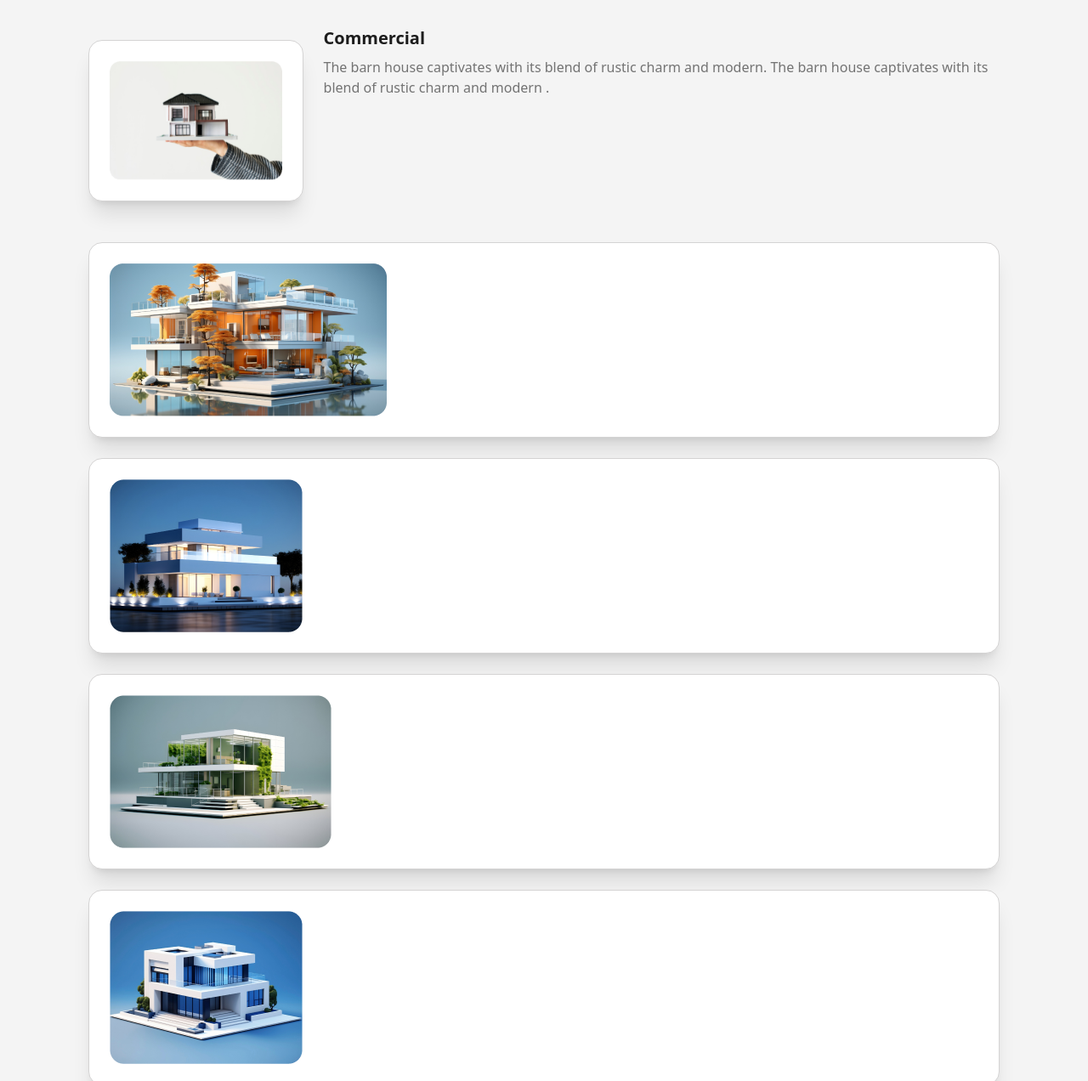
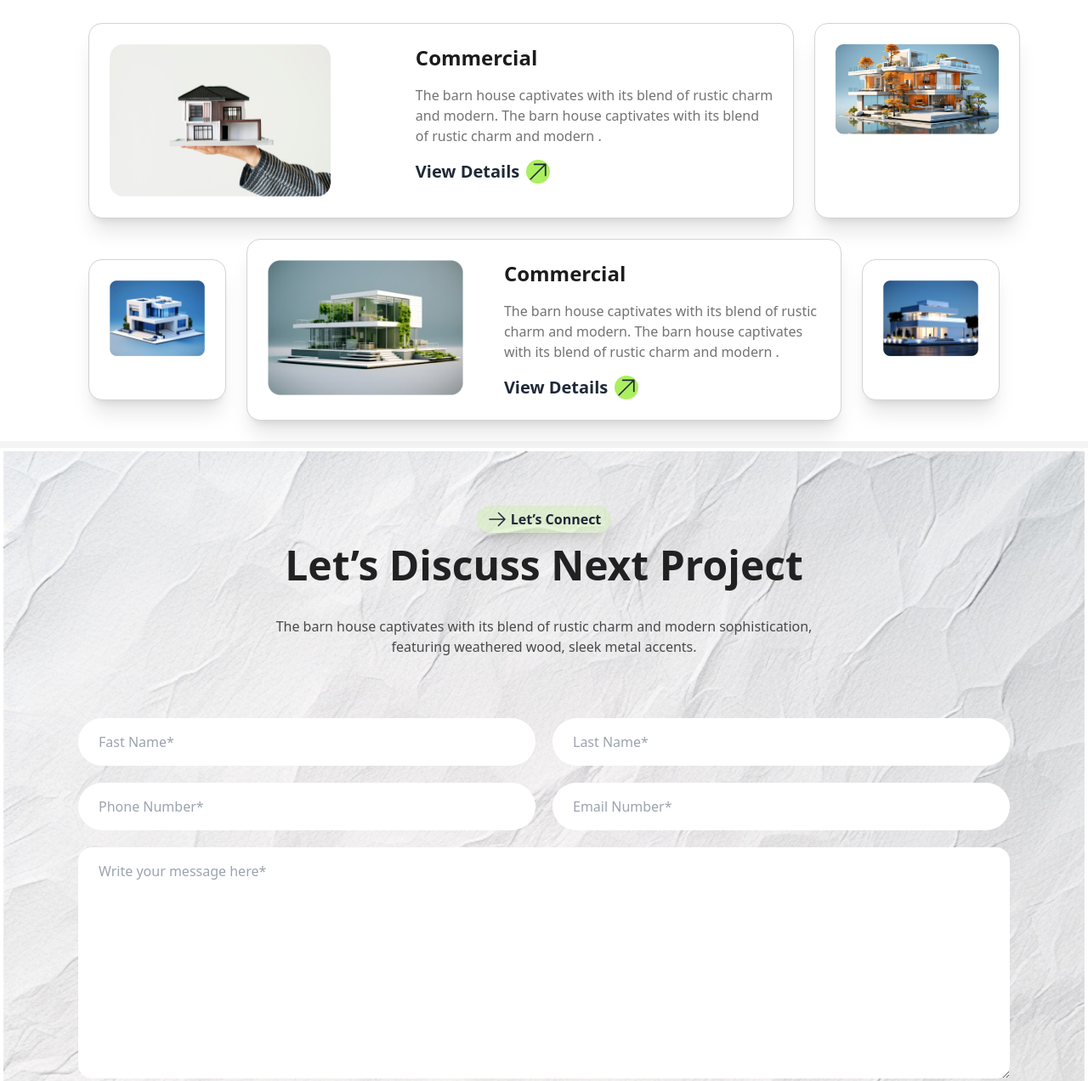
Before and after one commit to rayhan352/3rd_assignment, a plain HTML site: page index.html in a window 1280 px wide. Shown: the part 2179-3451 px from the top of the page at 85% size. Drawn offline with nearby package versions, Linux system fonts and the light colour scheme.

Commit message:
Let’s Connect

```diff
--- a/index.html
+++ b/index.html
@@ -7,6 +7,16 @@
     <title>Assignment three</title>
     <link href="https://cdn.jsdelivr.net/npm/daisyui@4.12.10/dist/full.min.css" rel="stylesheet" type="text/css" />
     <script src="https://cdn.tailwindcss.com"></script>
+    <!-- // <uniquifier>: Use a unique and descriptive class name
+        // <weight>: Use a value from 200 to 800
+
+        .manrope-<uniquifier> {
+          font-family: "Manrope", sans-serif;
+          font-optical-sizing: auto;
+          font-weight: <weight>;
+          font-style: normal;
+        } -->
+
     <script>
         tailwind.config = {
             theme: {
@@ -227,104 +237,149 @@
         </section>
 
         <!-- Explore our Latest works -->
-        <section class=" container m-auto  md:px-20 px-5 py-6 my-5">
+        <section class="md:px-20 px-5 py-6 bg-white">
+            <div class="container m-auto ">
                 <div class="text-center">
                     <button
                         class=" bg-[#ABEF5F33] shadow-xl px-3 py-1  inline-flex text-3x1 box-border font-bold rounded-full mx-2 gap-1">
                         <svg xmlns="http://www.w3.org/2000/svg" fill="none" viewBox="0 0 24 24" stroke-width="1.5"
                             stroke="currentColor" class="size-6">
-                        <path stroke-linecap="round" stroke-linejoin="round" d="M13.5 4.5 21 12m0 0-7.5 7.5M21 12H3" />
+                            <path stroke-linecap="round" stroke-linejoin="round"
+                                d="M13.5 4.5 21 12m0 0-7.5 7.5M21 12H3" />
                         </svg>Explore our Latest works
                     </button>
                     <h1 class="  md:text-5xl text-3xl  text-[#212121] font-bold py-3">Our Latest Portfolio</h1>
-                <p class="p-6 text-[#494949] md:text-base text-sm ">The barn house captivates with its blend of rustic
+                    <p class="p-6 text-[#494949] md:text-base text-sm ">The barn house captivates with its blend of
+                        rustic
                         charm and modern sophistication,<br> featuring weathered wood, sleek metal accents.
                     </p>
                 </div>
+                <div class="  ">
+                    <div class= "flex md:flex-row flex-col">
+                        <div
+                            class="  flex md:flex-row flex-col rounded-2xl col-span-4 bg-[#ffffff] shadow-xl border border-[#d4d3d3] m-6">
+                            <div class="p-6 w-full items-center">
+                                <img class=" w-fit" src="./assets/img1.png" alt="">
 
-            <div class="justify-center">
-                <div class="flex">
-                    <div class="class= flex rounded-2xl bg-[#ffffff] shadow-xl border border-[#d4d3d3] m-6 p-6 ">
-                        <img src="./assets/img1.png" alt="">
                             </div>
-                    <div>
-                        <h1 class="md:text-xl text-base font-bold py-2 text-[#1C1C1C]">Commercial</h1>
-                        <p class="text-[#737373] text-base">The barn house captivates with its blend of rustic charm and
-                            modern. The barn house captivates with its blend of rustic charm and modern .</p>
+
+                            <div class="p-6">
+                                <h1 class="text-2xl font-bold  text-[#1C1C1C]">Commercial</h1>
+                                <p class="text-[#737373] text-base py-4">The barn house captivates with its blend of
+                                    rustic charm and modern. The barn house captivates with its blend of rustic
+                                    charm and modern .
+                                </p>
+                                <button class="rounded-3xl text-xl font-bold flex flex-row">
+                                    View
+                                    Details <svg xmlns="http://www.w3.org/2000/svg" fill="none" viewBox="0 0 24 24"
+                                        stroke-width="1.5" stroke="currentColor"
+                                        class="size-7 font-bold bg-[#ABEF5F] rounded-full text-center mx-2 ">
+                                        <path stroke-linecap="round" stroke-linejoin="round"
+                                            d="m4.5 19.5 15-15m0 0H8.25m11.25 0v11.25" />
+                                    </svg>
+                                </button>
                             </div>
                         </div>
 
 
-                <div class="class= flex rounded-2xl bg-[#ffffff] shadow-xl border border-[#d4d3d3] m-6 p-6 ">
-                    <img src="./assets/img2.png" alt="">
+                        <div
+                            class=" col-span-2 rounded-2xl bg-[#ffffff] shadow-xl border border-[#d4d3d3] my-6  p-6 ">
+                            <img class="w-full" src="./assets/img2.png" alt="">
                         </div>
-                <div class="class= flex rounded-2xl bg-[#ffffff] shadow-xl border border-[#d4d3d3] m-6 p-6 ">
-                    <img src="./assets/img5.png" alt="">
+                        <div
+                            class=" col-span-1 md:hidden class= flex rounded-2xl bg-[#ffffff] shadow-xl border border-[#d4d3d3] my-6 p-6 ">
+                            <img class="w-full" src="./assets/img5.png" alt="">
                         </div>
                     </div>
-            <div>
-                <div class="class= flex rounded-2xl bg-[#ffffff] shadow-xl border border-[#d4d3d3] m-6 p-6 ">
-                    <img src="./assets/img4.png" alt="">
+                    <div class= "flex md:flex-row flex-col" >
+                        <div
+                            class="flex order-4 col-span-4 md:flex-row flex-col rounded-2xl bg-[#ffffff] shadow-xl border border-[#d4d3d3]   ">
+                            <div class="p-6 items-center w-full">
+                                <img class="w-fit" src="./assets/img4.png" alt="">
                             </div>
-                <div class="class= flex rounded-2xl bg-[#ffffff] shadow-xl border border-[#d4d3d3] m-6 p-6 ">
-                    <img src="./assets/img3.png" alt="">
-                </div>
-                <div class="class= flex rounded-2xl bg-[#ffffff] shadow-xl border border-[#d4d3d3] m-6 p-6 ">
-                    <img src="./assets/img5.png" alt="">
+                            <div class="p-6  ">
+                                <h1 class="text-2xl font-bold  text-[#1C1C1C]">Commercial</h1>
+                                <p class="text-[#737373] text-base py-4">The barn house captivates with its blend of
+                                    rustic charm and modern. The barn house captivates with its blend of rustic charm
+                                    and modern .
+                                </p>
+                                <button class="rounded-3xl text-xl font-bold flex flex-row">
+                                    View
+                                    Details <svg xmlns="http://www.w3.org/2000/svg" fill="none" viewBox="0 0 24 24"
+                                        stroke-width="1.5" stroke="currentColor"
+                                        class="size-7 font-bold bg-[#ABEF5F] rounded-full text-center mx-2 ">
+                                        <path stroke-linecap="round" stroke-linejoin="round"
+                                            d="m4.5 19.5 15-15m0 0H8.25m11.25 0v11.25" />
+                                    </svg>
+                                </button>
                             </div>
                         </div>
-
+                        <div
+                            class=" order-3 w-fit col-span-1 rounded-2xl bg-[#ffffff] shadow-xl border border-[#d4d3d3]  m-6 p-6 ">
+                            <img class="w-full" src="./assets/img3.png" alt="">
+                        </div>
+                        <div
+                            class=" order-6  col-span-1 rounded-2xl bg-[#ffffff] shadow-xl border border-[#d4d3d3]  m-6 p-6 ">
+                            <img class="w-full" src="./assets/img5.png" alt="">
+                        </div>
+                    </div>
+                </div>
+            </div>
 
         </section>
 
         <!--Let’s Connect-->
-        <section class="bg-[url('.bg.jpg')] text-center align md:px-20 px-5 py-24">
+        <section
+            class="bg-[url('./assets/bg.jpg')] bg-no-repeat bg-cover border-white border-4 text-center align w-full md:px-20 px-5 py-16 my-2 ">
+            <div class="container m-auto">
                 <div class="text-center">
                     <button
                         class=" bg-[#ABEF5F33] shadow-xl px-3 py-1  inline-flex text-3x1 box-border font-bold rounded-full mx-2 gap-1">
                         <svg xmlns="http://www.w3.org/2000/svg" fill="none" viewBox="0 0 24 24" stroke-width="1.5"
                             stroke="currentColor" class="size-6">
-                        <path stroke-linecap="round" stroke-linejoin="round" d="M13.5 4.5 21 12m0 0-7.5 7.5M21 12H3" />
+                            <path stroke-linecap="round" stroke-linejoin="round"
+                                d="M13.5 4.5 21 12m0 0-7.5 7.5M21 12H3" />
                         </svg> Let’s Connect
                     </button>
                     <h1 class="  md:text-5xl text-3xl  text-[#212121] font-bold py-3"> Let’s Discuss Next Project</h1>
-                <p class="p-6 text-[#494949] md:text-base text-sm ">The barn house captivates with its blend of rustic
+                    <p class="p-6 text-[#494949] md:text-base text-sm ">The barn house captivates with its blend of
+                        rustic
                         charm and modern sophistication,<br> featuring weathered wood, sleek metal accents.
                     </p>
                 </div>
-            <div>
-                <div class="flex flex-row items-center m-5 ">
-                    <div class=" items-center w-full ">
-                        <input type="text" placeholder="Type here" class="input w-full max-w-xs gap-2 p-5 m-5" />
-                        <input type="text" placeholder="Type here" class="input w-full max-w-xs gap-2 p-5 m-5" />
-                    </div>
-                    <div class=" items-center w-full ">
-                        <input type="text" placeholder="Type here" class="input w-full max-w-xs gap-2 p-5 m-5" />
-                        <input type="text" placeholder="Type here" class="input w-full max-w-xs gap-2 p-5 m-5" />
-                    </div>
-
+                <div class="container m-auto py-2 px-2 ">
+                    <div class=" grid md:grid-cols-2 grid-cols-1 gap-5 py-4 my-6">
+                        <input type="text" placeholder="Fast Name*"
+                            class="outline-none text-base font-medium py-4 w-full px-6 rounded-full ">
+                        <input type="text" placeholder="Last Name*"
+                            class="outline-none text-base font-medium py-4 w-full px-6 rounded-full ">
+                        <input type="text" placeholder="Phone Number*"
+                            class="outline-none text-base font-medium py-4 w-full px-6 rounded-full ">
+                        <input type="text" placeholder="Email Number*"
+                            class="outline-none text-base font-medium py-4 w-full px-6 rounded-full ">
+                        <textarea type="text" placeholder="Write your message here*"
+                            class=" outline-none text-base font-medium py-4 w-full px-6 md:col-span-2 rounded-2xl"
+                            rows="10"></textarea>
                     </div>
                     <div>
-                    <textarea placeholder="Bio"
-                        class="textarea textarea-bordered textarea-lg w-full max-w-xs "></textarea>
-                </div>
-
-
                         <button
                             class="flex text-center justify-center items-center w-full h-14 rounded-full cursor-pointer bg-[#ABEF5F] px-3.5 py-2   text-xl box-border font-bold  ">
-                    Sand Mail <svg xmlns="http://www.w3.org/2000/svg" fill="none" viewBox="0 0 24 24" stroke-width="1.5"
-                        stroke="currentColor" class="size-8 text-[#ffffff] bg-[#1C1C1C] rounded-full mx-2 ">
+                            Sand Mail <svg xmlns="http://www.w3.org/2000/svg" fill="none" viewBox="0 0 24 24"
+                                stroke-width="1.5" stroke="currentColor"
+                                class="size-8 text-[#ffffff] bg-[#1C1C1C] rounded-full mx-2 ">
                                 <path stroke-linecap="round" stroke-linejoin="round"
                                     d="m4.5 19.5 15-15m0 0H8.25m11.25 0v11.25" />
                             </svg>
                         </button>
                     </div>
+                </div>
+
         </section>
 
     </main>
 
     <!-- footer section -->
-    <footer class="bg-[#1C1C1C]   text-center  items-center md:px-20 px-5 py-24">
+    <footer class="bg-[#1C1C1C]   text-center  items-center md:px-20 px-5 py-16">
         <div>
             <button a
                 class=" text-[#ffffff] text-center justify-center items-center rounded-3xl text-3xl box-border font-bold inline-flex">
```
Lines whose indentation alone changed are shown as unchanged.
